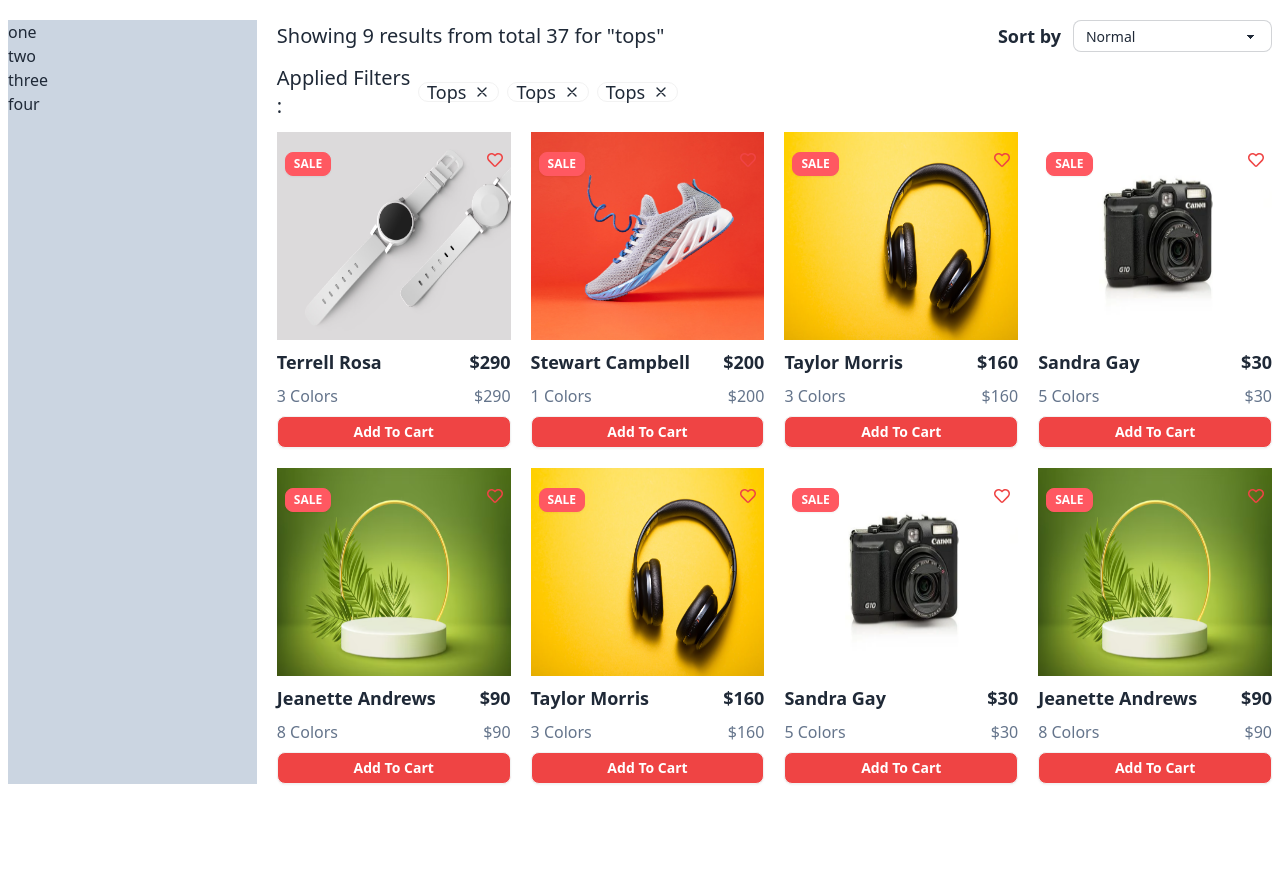
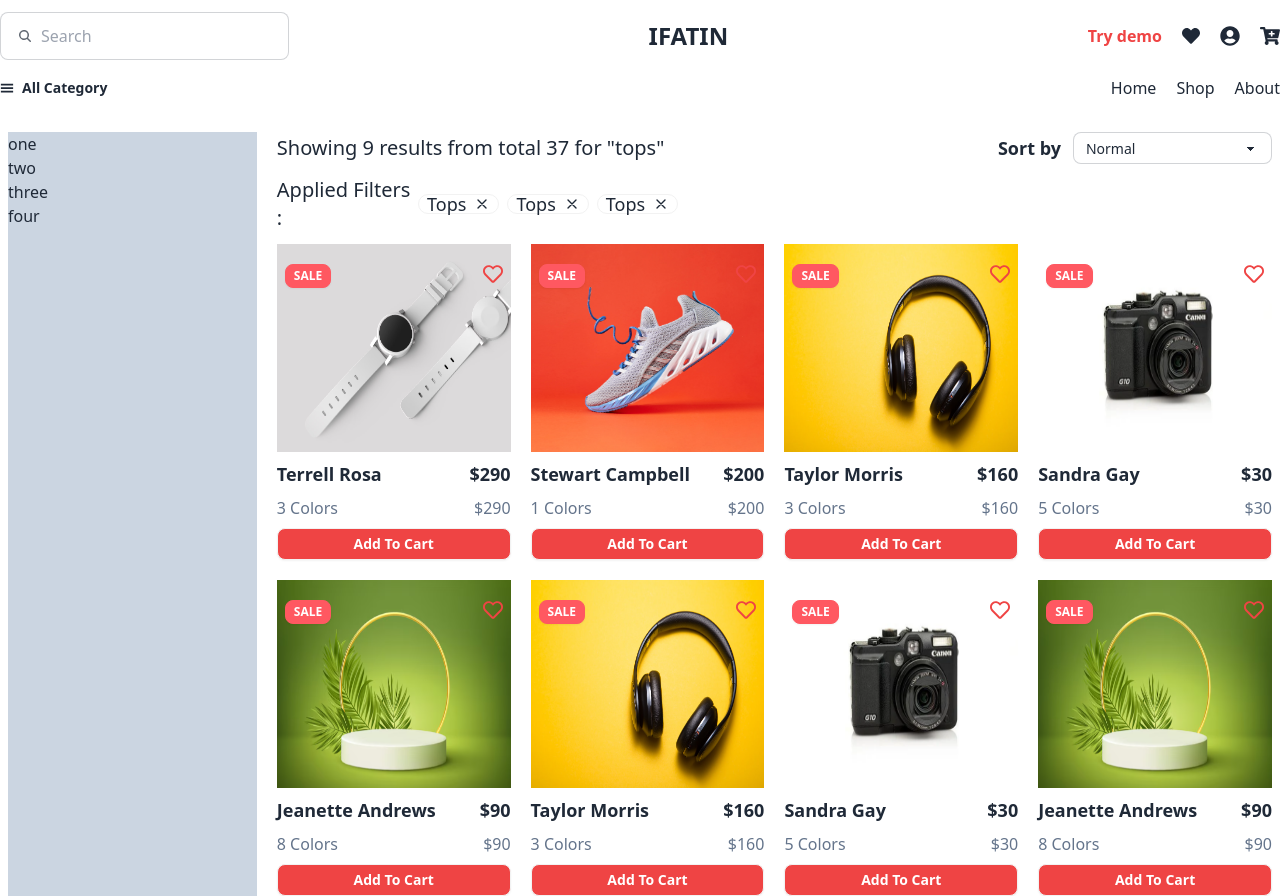
Before and after one commit to MehadiHasan-web/react-ecommerce, a React (Vite) app: page /shop-page in a window 1280 px wide. Before the commit the page ends 800 px from the top, so only its background shows below. Built offline with nearby package versions, Linux system fonts and the light colour scheme.

Commit message:
responsive cart

```diff
--- a/src/Layout/Layout.jsx
+++ b/src/Layout/Layout.jsx
@@ -8,7 +8,7 @@ const Layout = () => {
   return (
     <div>
       {/* navbar section start */}
-      {/* <Navbar></Navbar> */}
+      <Navbar></Navbar>
       {/* navbar section end */}
       {/* components section start */}
       <Outlet></Outlet>
--- a/src/Page/ShopCart.jsx
+++ b/src/Page/ShopCart.jsx
@@ -1,7 +1,11 @@
-import { FaRegHeart } from "react-icons/fa";
+import { useState } from "react";
+import { FaRegHeart, FaHeart } from "react-icons/fa";
 
 // eslint-disable-next-line react/prop-types
 const ShopCart = ({data}) => {
+
+  const [wishlist, setWishlist] = useState(false)
+
   return (
     <div className="relative">
       <img src={data.photo} className="h-36 sm:h-40 md:h-36 lg:h-40 xl:h-52 w-full"></img>
@@ -16,7 +20,10 @@ const ShopCart = ({data}) => {
       <button className="btn btn-xs sm:btn-xs md:btn-xs lg:btn-sm xl:btn-sm bg-red-500 text-white hover:bg-red-500 w-full">Add To Cart</button>
       <div className="absolute top-5 left-2 right-2 flex justify-between">
       <button className="btn btn-xs btn-error text-white uppercase text-[9px]text-[10px] md:text-[11px] lg:text-[9px] xl:text-xs">sale</button>
-      <FaRegHeart className="text-red-500 text-sm sm:text-sm lg:text-sm xl:text-base"></FaRegHeart>
+      {
+        wishlist ? <FaHeart onClick={() => setWishlist(!wishlist)} className="text-red-500 text-sm sm:text-sm lg:text-sm xl:text-xl"></FaHeart> : <FaRegHeart onClick={() => setWishlist(!wishlist)} className="text-red-500 text-sm sm:text-sm lg:text-sm xl:text-xl"></FaRegHeart>
+      }
+
       </div>
     </div>
   );
--- a/src/Page/ShopPage.jsx
+++ b/src/Page/ShopPage.jsx
@@ -6,6 +6,7 @@ import ShopCart from "./ShopCart";
 const ShopPage = () => {
 
   const [shopData, setShopData] =useState([])
+
 
 
   useEffect(() => {
```
